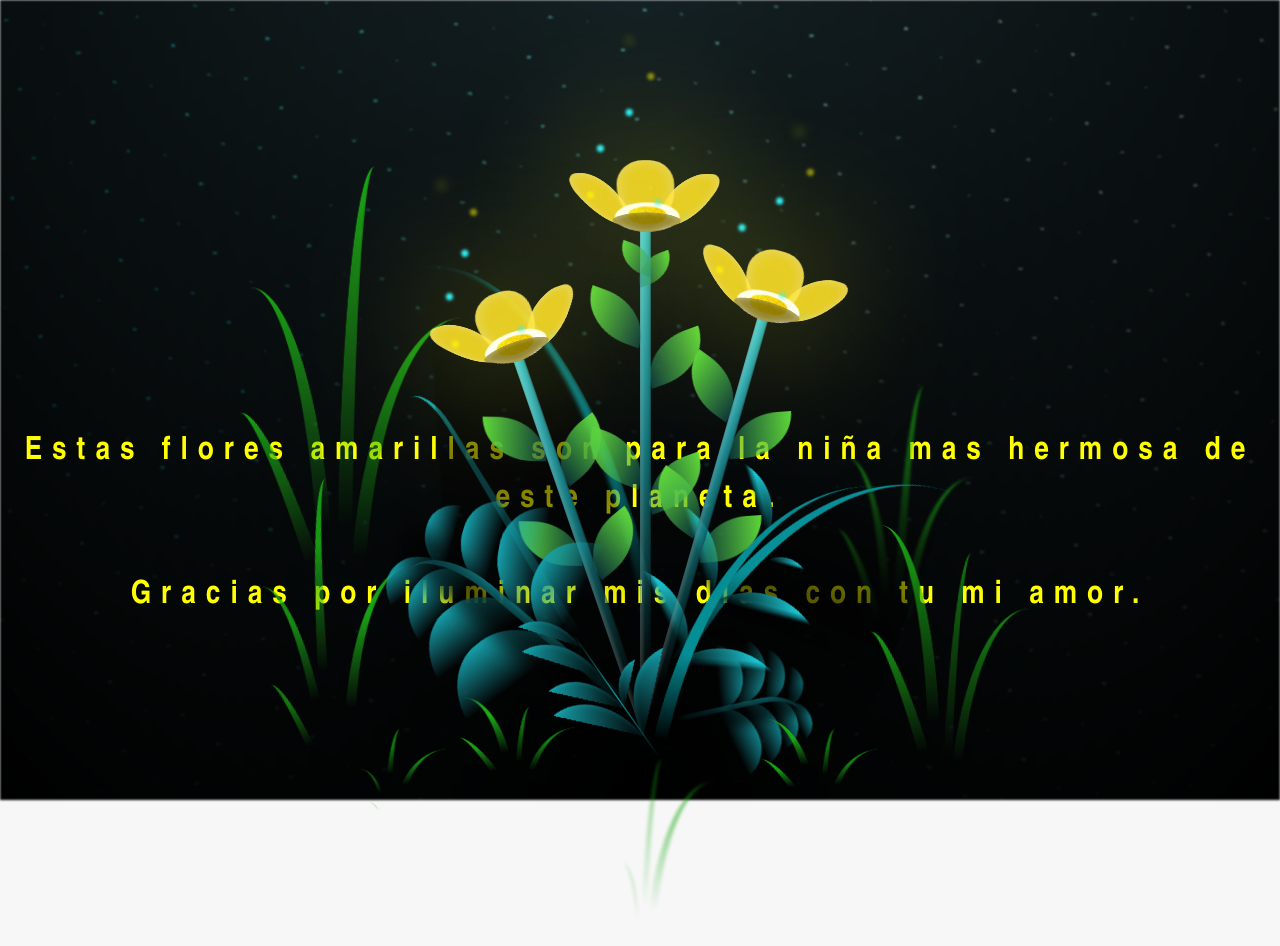
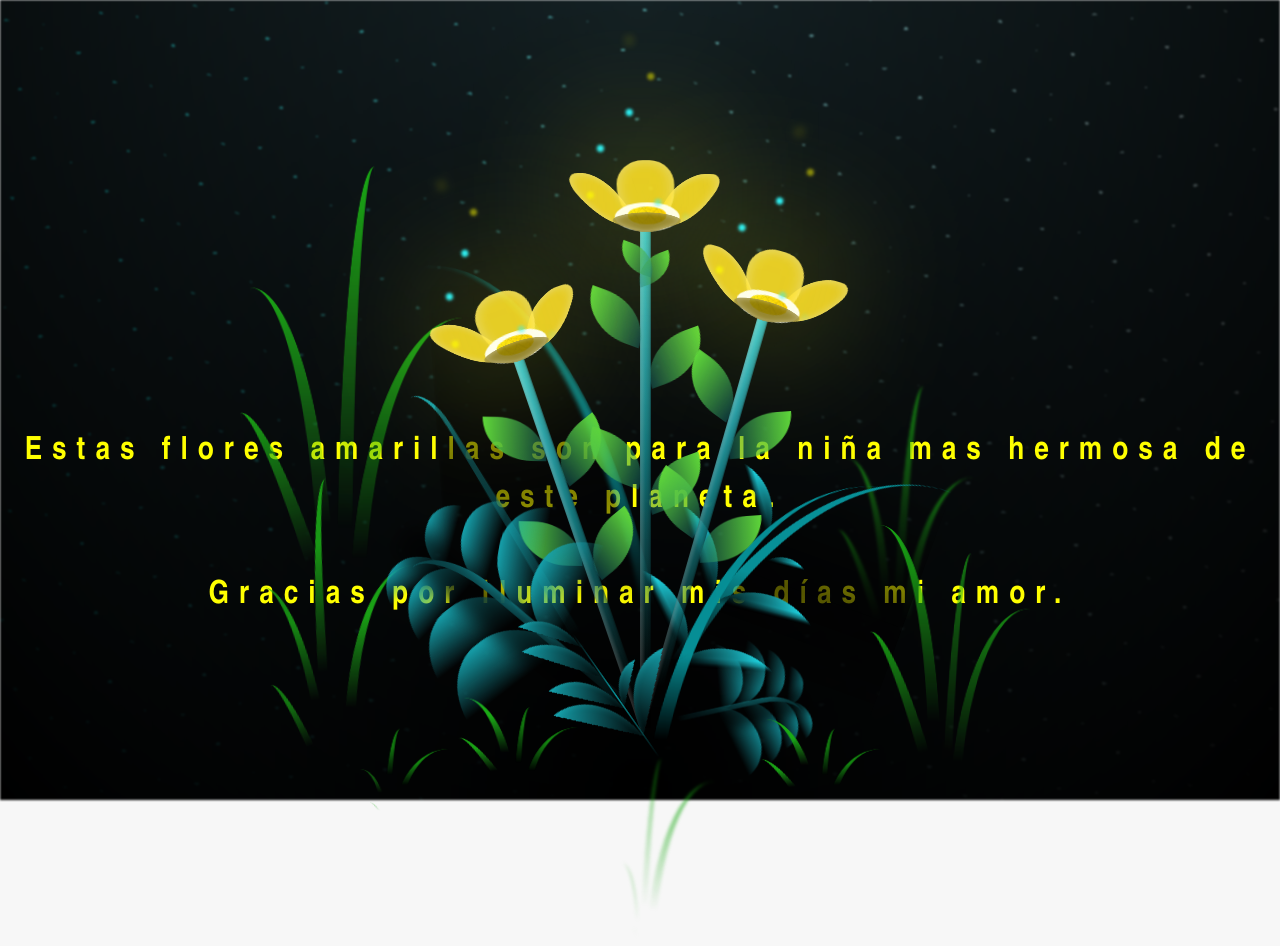
Before and after one commit to Daniel-26-1/Flores-amarillas, a plain HTML site: page flower.html in a window 1280 px wide. Drawn offline with Linux system fonts and the light colour scheme.

Commit message:
Update flower.html

```diff
--- a/flower.html
+++ b/flower.html
@@ -14,7 +14,7 @@
 
     </div>
     <h1 class="titulo">Estas flores amarillas son para la niña mas hermosa de este planeta. <br> <br>
-      Gracias por iluminar mis días con tu  mi amor.</h1>
+      Gracias por iluminar mis días mi amor.</h1>
 
     <div class="night"></div>
     <div class="flowers">
@@ -329,4 +329,5 @@
     <script src="anim.js"></script>
     <script src="main.js"></script>
   </body>
+
 </html>
```
